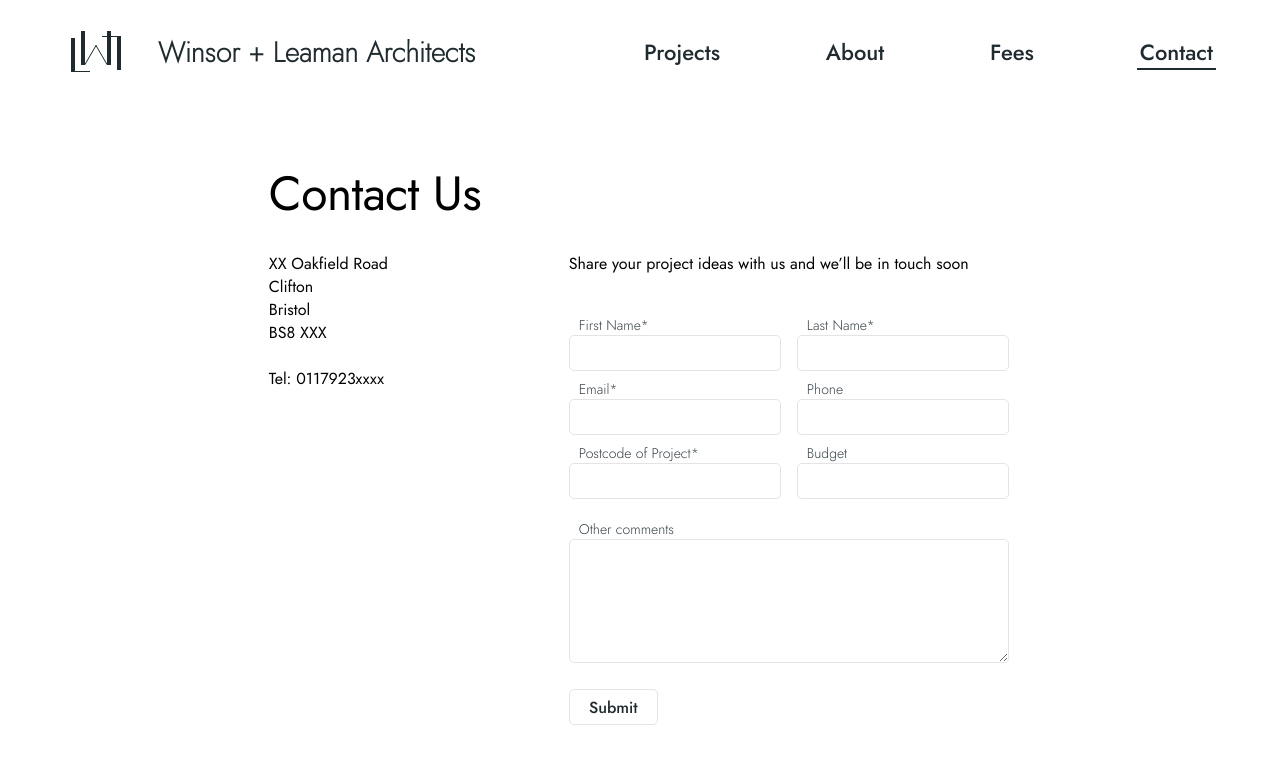
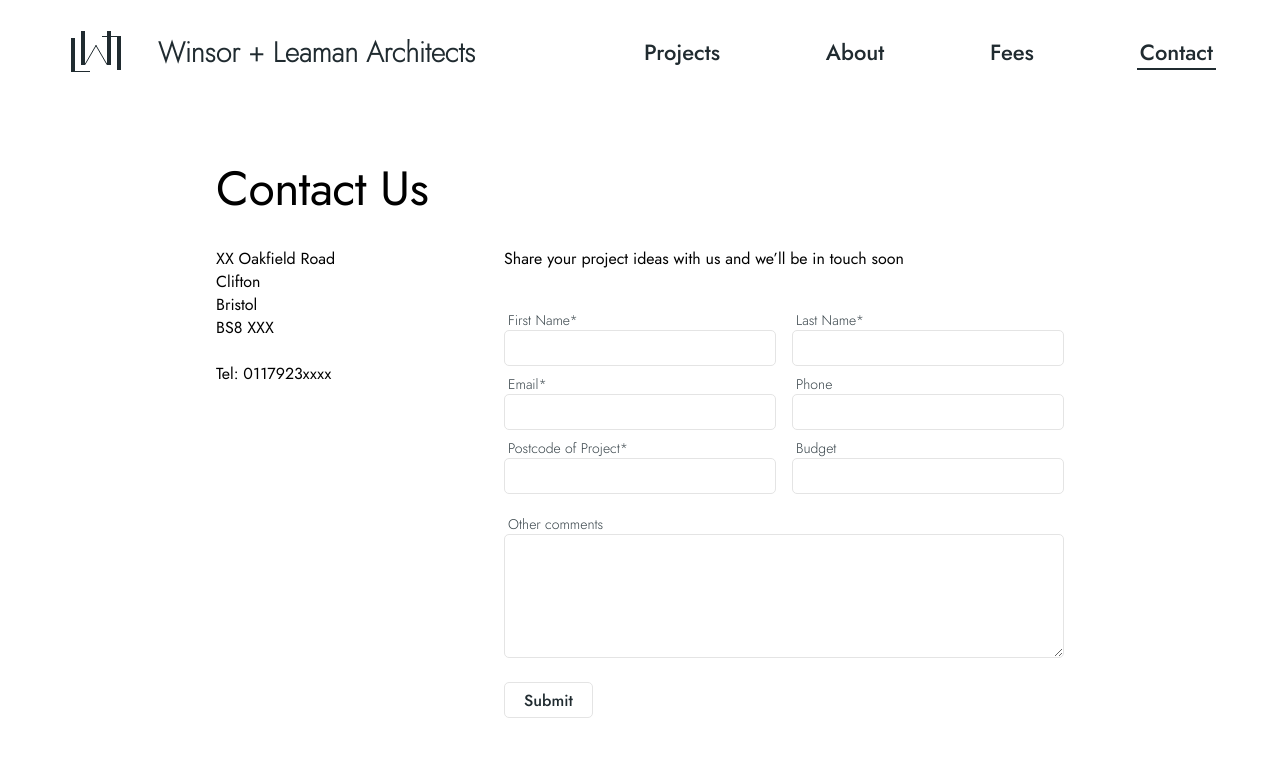
Before and after one commit to AlexanderBraatz/winsor_leaman_architects, a React (Create React App) app: page /contact in a window 1280 px wide. Shown: the top 764 px of the page. Built offline with nearby package versions, Linux system fonts and the light colour scheme.

Commit message:
feat: Add success message and change styles to fit changed design

```diff
--- a/src/components/Pages/Contact/Contact.js
+++ b/src/components/Pages/Contact/Contact.js
@@ -23,11 +23,9 @@ export default function Contact() {
 }
 
 const Container = styled.div`
-	width: 74rem;
+	width: 84.8rem;
 	height: 80rem;
-	position: absolute;
-	left: 21vw;
-	margin-top: 4.5rem;
+	margin: 5rem auto 0 auto;
 `;
 
 const Heading = styled.h1`
@@ -43,15 +41,16 @@ const StyledSection = styled.div`
 	display: flex;
 	flex-direction: row;
 	width: 100%;
+	justify-content: space-between;
 `;
 
 const ContactInfo = styled.p`
 	font-family: 'Body', Arial, Serif;
 	font-size: 1.6rem;
 	text-align: left;
-	width: 33.8rem;
+	width: 12.1rem;
 `;
 
 const ContactFormWrapper = styled.div`
-	width: 45.6rem;
+	width: 56rem;
 `;
--- a/src/components/Pages/Contact/ContactForm.js
+++ b/src/components/Pages/Contact/ContactForm.js
@@ -1,8 +1,9 @@
 import styled from 'styled-components';
 import FormInput from './FormInput';
 import SubmitButton from './SubmitButton';
+import SuccessMessage from './SuccessMessage';
 
-import React, { useRef, useState, useEffect, useCallback } from 'react';
+import React, { useRef, useState } from 'react';
 import emailjs from '@emailjs/browser';
 
 export default function ContactForm(props) {
@@ -147,6 +148,7 @@ export default function ContactForm(props) {
 	//send email using emailjs
 
 	const form = useRef();
+	const [messageHasSent, setMessageHasSent] = useState(false);
 	const sendEmail = e => {
 		e.preventDefault();
 		if (validEmailRef.current && validPostcodeRef.current) {
@@ -169,7 +171,7 @@ export default function ContactForm(props) {
 							budget: '',
 							comments: ''
 						});
-						// add success popup function here ?
+						setMessageHasSent(true);
 					},
 					error => {}
 				);
@@ -180,6 +182,11 @@ export default function ContactForm(props) {
 			ref={form}
 			onSubmit={sendEmail}
 		>
+			{' '}
+			{messageHasSent ? (
+				<SuccessMessage />
+			) : (
+				<React.Fragment>
 					<ContactFormPrompt>
 						Share your project ideas with us and we’ll be in touch soon
 					</ContactFormPrompt>
@@ -216,6 +223,8 @@ export default function ContactForm(props) {
 						<Textarea name="comments" />
 					</TextareaWrapper>
 					<SubmitButton type="submit" />
+				</React.Fragment>
+			)}
 		</Form>
 	);
 }
@@ -233,7 +242,7 @@ const ContactFormPrompt = styled.p`
 `;
 
 const InputGroup = styled.div`
-	width: 44rem;
+	width: 56rem;
 	height: 18.4rem;
 	flex-wrap: wrap;
 	display: flex;
@@ -244,16 +253,18 @@ const Label = styled.label`
 	color: ${props => props.theme.desktop.dark2};
 	font-family: 'SmallText', Arial, Serif;
 	font-size: 1.4rem;
-	padding-left: 1rem;
+	padding-left: 0.4rem;
 `;
 
 const TextareaWrapper = styled.div`
-	width: 44rem;
+	width: 56rem;
 	margin-top: 2rem;
+	display: flex;
+	flex-direction: column;
 `;
 
 const Textarea = styled.textarea`
-	width: 44rem;
+	width: 56rem;
 	height: 12.4rem;
 	border-radius: 0.5rem;
 	border: 0.1rem solid ${props => props.theme.desktop.grey4};
--- a/src/components/Pages/Contact/FormInput.js
+++ b/src/components/Pages/Contact/FormInput.js
@@ -1,6 +1,4 @@
 import styled from 'styled-components';
-
-import React, { useState } from 'react';
 
 export default function FormInput(props) {
 	const { label, type, name, required, errorMessage } = props.input;
@@ -35,14 +33,14 @@ const Label = styled.label`
 	color: ${props => props.theme.desktop.dark2};
 	font-family: 'SmallText', Arial, Serif;
 	font-size: 1.4rem;
-	padding-left: 1rem;
+	padding-left: 0.4rem;
 	&.invalidLabel {
 		color: ${props => props.theme.desktop.error};
 	}
 `;
 
 const Input = styled.input`
-	width: 21.2rem;
+	width: 27.2rem;
 	height: 3.6rem;
 	border-radius: 0.5rem;
 	border: 0.1rem solid ${props => props.theme.desktop.grey4};
--- /dev/null
+++ b/src/components/Pages/Contact/SuccessMessage.js
@@ -0,0 +1,23 @@
+import styled from 'styled-components';
+import { ReactComponent as Check } from '../../../assets/images/check.svg';
+
+export default function SuccessMessage() {
+	return (
+		<Wrapper>
+			<Message>Thank you, your message has been received</Message>
+			<StyledCheck />
+		</Wrapper>
+	);
+}
+
+const Wrapper = styled.div`
+	display: flex;
+	align-items: center;
+	gap: 1rem;
+`;
+const Message = styled.p`
+	text-align: left;
+	font-family: 'Body', Arial, Serif;
+	font-size: 1.6rem;
+`;
+const StyledCheck = styled(Check)``;
```
Also changed, not shown: src/assets/images/check.svg (added). Lines whose indentation alone changed are shown as unchanged.
